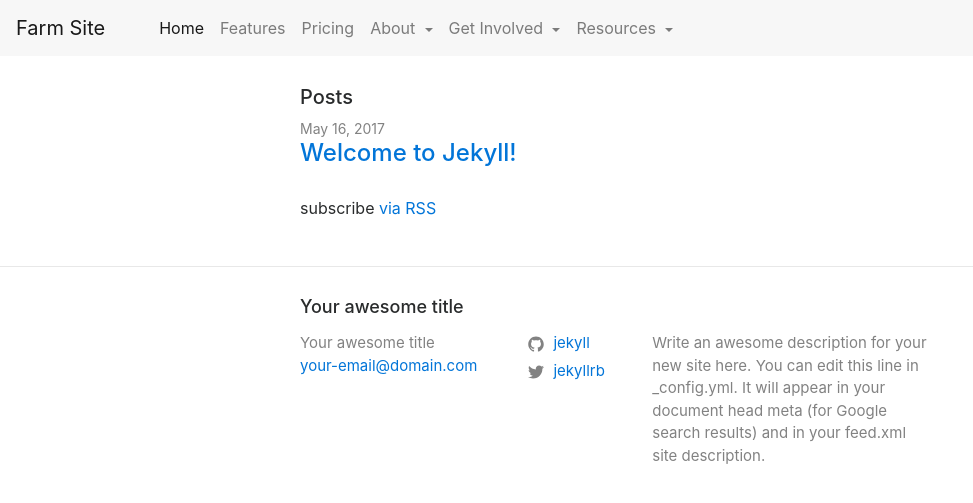
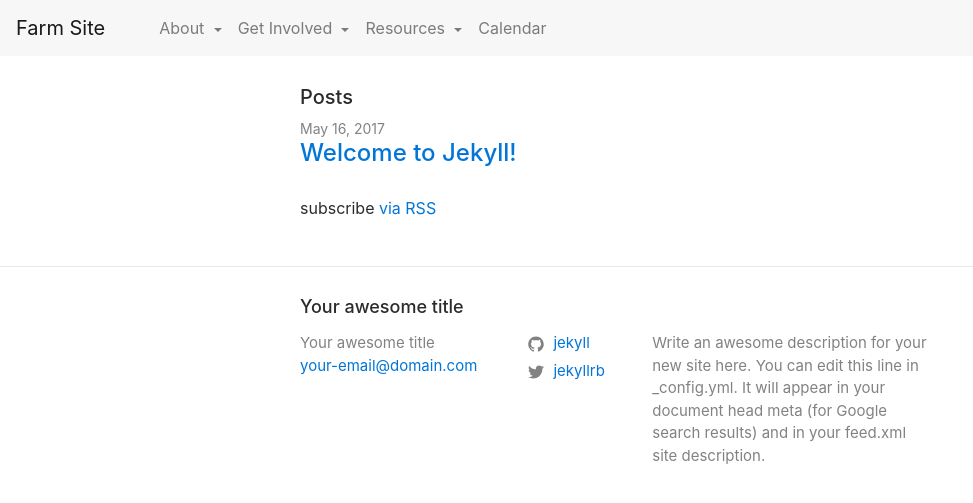
Before and after one commit to cgreim/farm-site, a Jekyll site: the page built from index.md, in a window 1280 px wide. Shown: the top 503 px of the page, without its empty margins (0-973 px from the left). Built offline with Jekyll 4.4.1, drawn with Linux system fonts in a browser that asks for light colours; nearby versions of some CDN libraries.

Commit message:
update nav headers

```diff
--- a/_includes/header.html
+++ b/_includes/header.html
@@ -6,15 +6,6 @@
     <a class="navbar-brand" href="{{ "/" | relative_url }}">Farm Site</a>
     <div class="collapse navbar-collapse" id="navbarNavDropdown">
       <ul class="navbar-nav">
-        <li class="nav-item active">
-          <a class="nav-link" href="#">Home <span class="sr-only">(current)</span></a>
-        </li>
-        <li class="nav-item">
-          <a class="nav-link" href="#">Features</a>
-        </li>
-        <li class="nav-item">
-          <a class="nav-link" href="#">Pricing</a>
-        </li>
         <li class="nav-item dropdown">
           <a class="nav-link dropdown-toggle" href="http://example.com" id="navbarDropdownMenuLink" data-toggle="dropdown" aria-haspopup="true" aria-expanded="false">
             About
@@ -43,6 +34,9 @@
             <a class="dropdown-item" href="#">CFC Volunteers</a>
             <a class="dropdown-item" href="#">General Farming</a>
           </div>
+        </li>
+        <li class="nav-item">
+          <a class="nav-link" href="#">Calendar</a>
         </li>
       </ul>
     </div>
```
